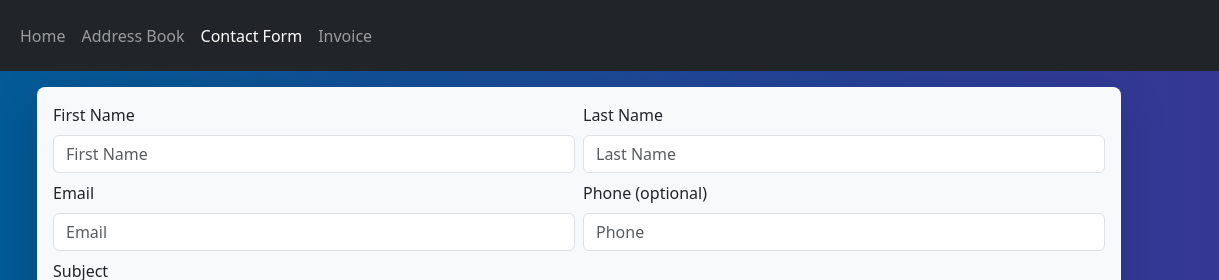
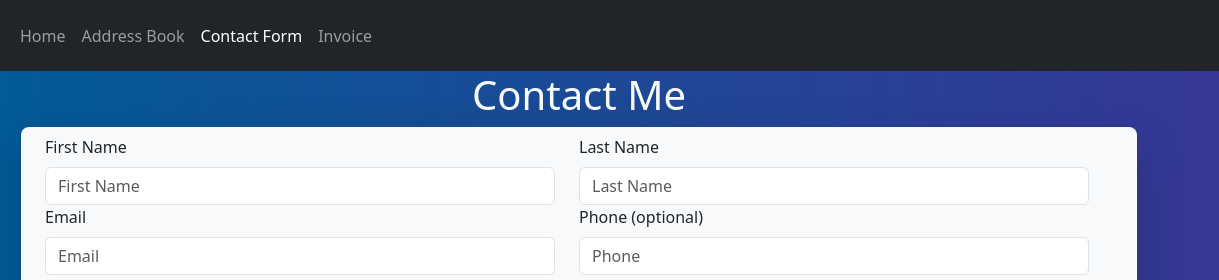
Before and after one commit to eva-grimm/BootstrapForms, a plain HTML site: page contact.html in a window 1280 px wide. Shown: the top 280 px of the page, 61-1280 px from the left. Drawn offline with nearby package versions, Linux system fonts and the light colour scheme.

Commit message:
added missing header and missing form tag

```diff
--- a/contact.html
+++ b/contact.html
@@ -51,8 +51,10 @@
     </header>
 
     <main class="container">
-        <div class="p-3 m-3 bg-light shadow-lg border-2 rounded-3">
+        <h1 class="text-light text-center">Contact Me</h1>
+        <div class="p-3 bg-light shadow-lg border-2 rounded-3">
             <div class="row row-cols-1 g-2">
+                <form action="#" class="row">
                     <div class="col col-12 col-md-6">
                         <label for="FirstName" class="form-label">First Name</label>
                         <input type="text" name="FirstName" id="FirstName" class="form-control" placeholder="First Name"/>
@@ -82,6 +84,7 @@
                             Submit
                         </button>
                     </div>
+                </form>
             </div>
         </div>
 
```
Lines whose indentation alone changed are shown as unchanged.
